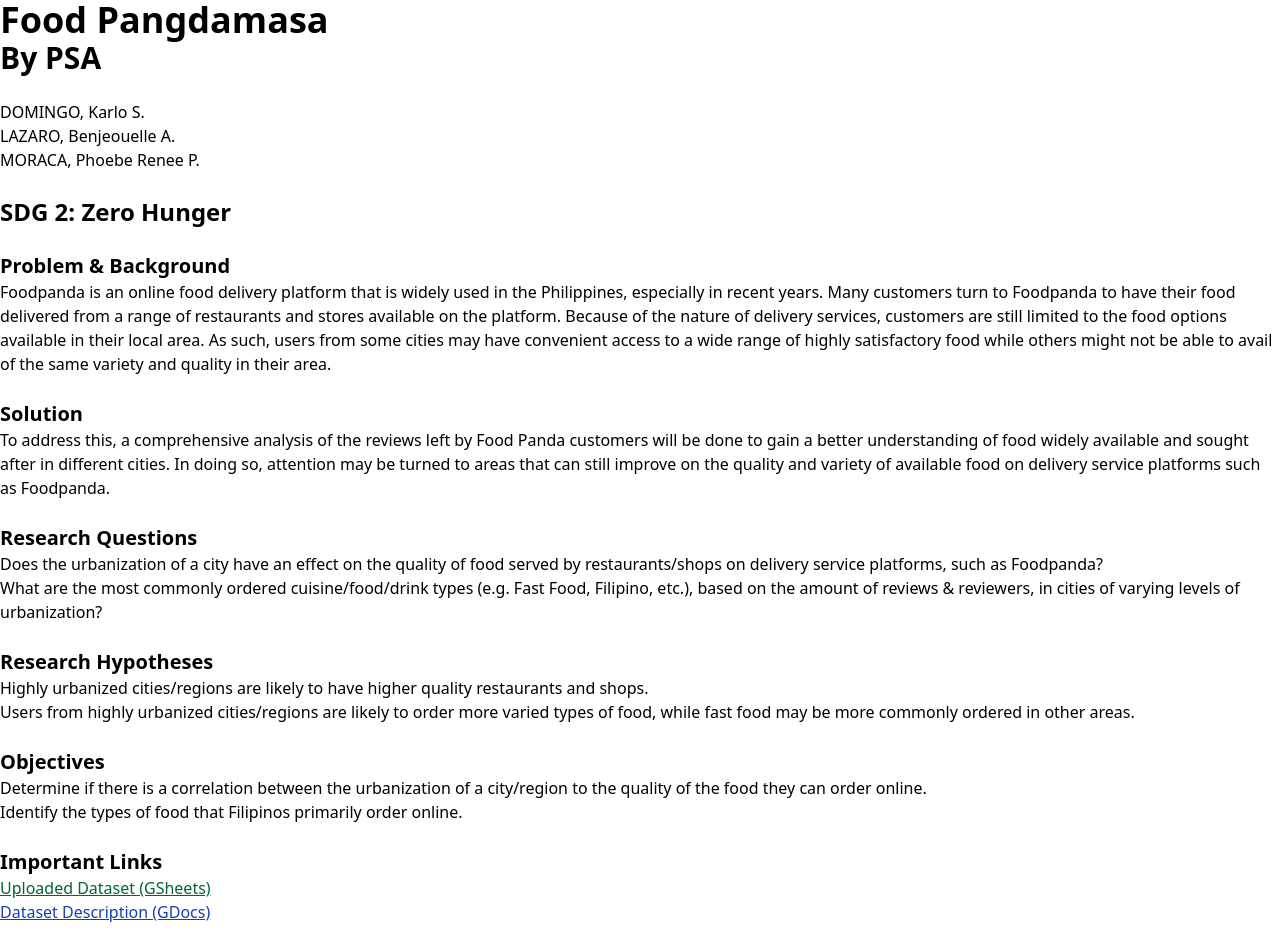
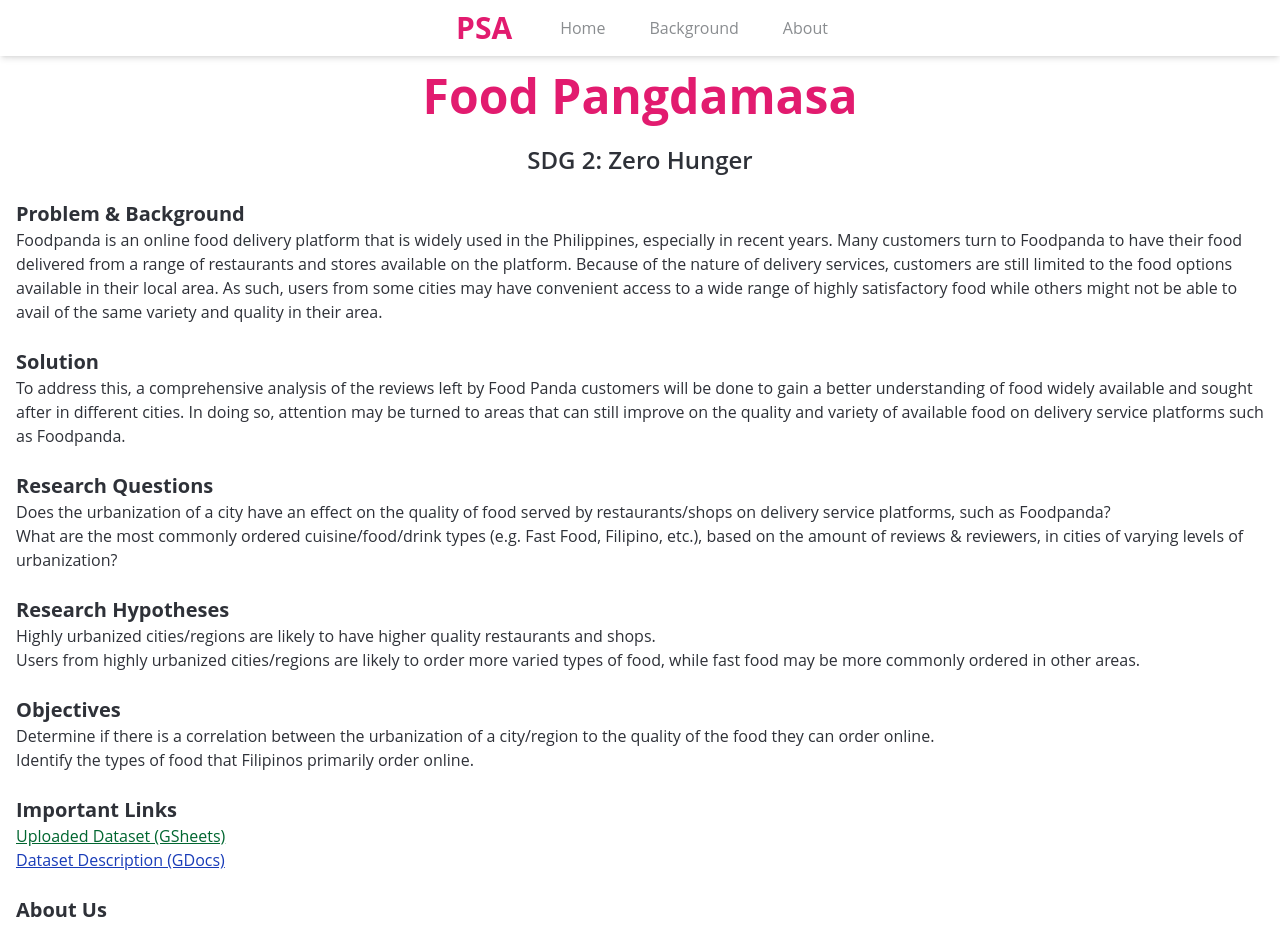
Before and after one commit to Enoux/psa, a SvelteKit app: page / in a window 1280 px wide. Shown: the top 948 px of the page. Before the commit the page ends 924 px from the top, so only its background shows below. Built offline with nearby package versions, Linux system fonts and the light colour scheme.

Commit message:
feat: add simple navbar and ui

```diff
--- a/src/routes/+page.svelte
+++ b/src/routes/+page.svelte
@@ -1,18 +1,37 @@
-<h1 class="text-4xl font-bold">Food Pangdamasa</h1>
-<h1 class="text-3xl font-semibold">By PSA</h1>
+<script>
+	const sections = [
+		{ name: 'Home', path: '#' },
+		{ name: 'Background', path: '#background' },
+		{ name: 'About', path: '#about' }
+	];
+</script>
+
+<div class="navbar sticky top-0 flex flex-wrap w-full justify-center items-center gap-3 bg-white shadow-md">
+	<div class="flex font-bold text-3xl text-foodpandapink px-5">
+		PSA
+	</div>
+	{#each sections as section}
+		<a
+			href={section.path}
+			class="text-foodpandagray hover:bg-foodpandapink hover:text-white rounded-sm p-4 transition-colors"
+		>
+			{section.name}
+		</a>
+	{/each}
+</div>
+
+<div class ="text-foodpandablack p-4">
+
+
+	<h1 class="text-5xl font-bold text-foodpandapink text-center">Food Pangdamasa</h1>
 
 	<br />
 
-<h3 class="text-l">DOMINGO, Karlo S.</h3>
-<h3 class="text-l">LAZARO, Benjeouelle A.</h3>
-<h3 class="text-l">MORACA, Phoebe Renee P.</h3>
+	<h2 class="text-2xl font-semibold text-center">SDG 2: Zero Hunger</h2>
 
 	<br />
 
-<h2 class="text-2xl font-semibold">SDG 2: Zero Hunger</h2>
-
-<br />
-
+	<section id= "background" class="background scroll-mt-16">
 		<h2 class="text-xl font-bold">Problem & Background</h2>
 		<p>
 			Foodpanda is an online food delivery platform that is widely used in the Philippines, especially
@@ -92,3 +111,17 @@
 				</a>
 			</li>
 		</ol>
+	</section>
+
+	<br />
+
+	<section id="about">
+		<h2 class="text-xl font-bold"> About Us </h2>
+		<div class="text-l flex gap-3 justify-center px-20 py-5 text-center">
+			<div class="w-full">DOMINGO, Karlo S.</div>
+			<div class="w-full">LAZARO, Benjeouelle A.</div>
+			<div class="w-full">MORACA, Phoebe Renee P.</div>
+		</div>
+	</section>
+
+</div>
--- a/src/routes/layout.css
+++ b/src/routes/layout.css
@@ -1,2 +1,13 @@
 @import 'tailwindcss';
 @plugin '@tailwindcss/typography';
+
+@theme {
+    --color-foodpandapink: #e21b6f;
+    --color-foodpandablack: #2e3138;
+    --color-foodpandagray: #8a8d90;
+}
+
+html {
+  scroll-behavior: smooth;
+  font-family: "Open Sans", arial, sans-serif;
+}
```
Lines whose indentation alone changed are shown as unchanged.
